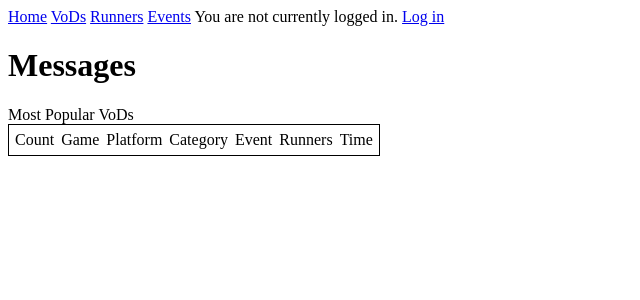
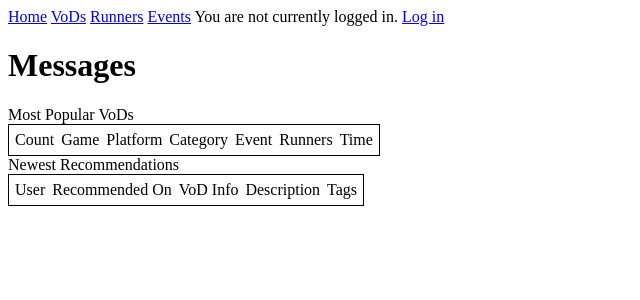
Before and after one commit to MoyTW/bestvods, a Flask app: template bestvods/templates/index.html in a window 1280 px wide. Shown: the top 300 px of the page, without its empty margins (0-640 px from the left). Run offline with Flask 2, Linux system fonts and the light colour scheme; the template is opened without the code that fills it, so the values that code supplies are empty; some libraries are stand-ins or nearby versions.

Commit message:
Add Newest Recommendations to home page

```diff
--- a/bestvods/templates/index.html
+++ b/bestvods/templates/index.html
@@ -28,6 +28,27 @@
             {% endfor %}
             </table>
         </div>
+        <div class="col-xs-12">
+            Newest Recommendations
+            <table style="border: 1px solid black;text-align: center; border-spacing: 5px">
+                <tr>
+                    <td>User</td>
+                    <td>Recommended On</td>
+                    <td>VoD Info</td>
+                    <td>Description</td>
+                    <td>Tags</td>
+                </tr>
+            {% for row in newest_info %}
+                <tr>
+                    <td>{{ row['user'] }}</td>
+                    <td>{{ row['recommended_on'] }}</td>
+                    <td>{{ row['vod_description'] }}</td>
+                    <td>{{ row['user_description'] }}</td>
+                    <td>{{ row['tags'] }}</td>
+                </tr>
+            {% endfor %}
+            </table>
+        </div>
     </div>
 
 {% endblock %}
```
Also changed, not shown: bestvods/models.py (+21 -0 lines), bestvods/views/index.py (+11 -2 lines).
